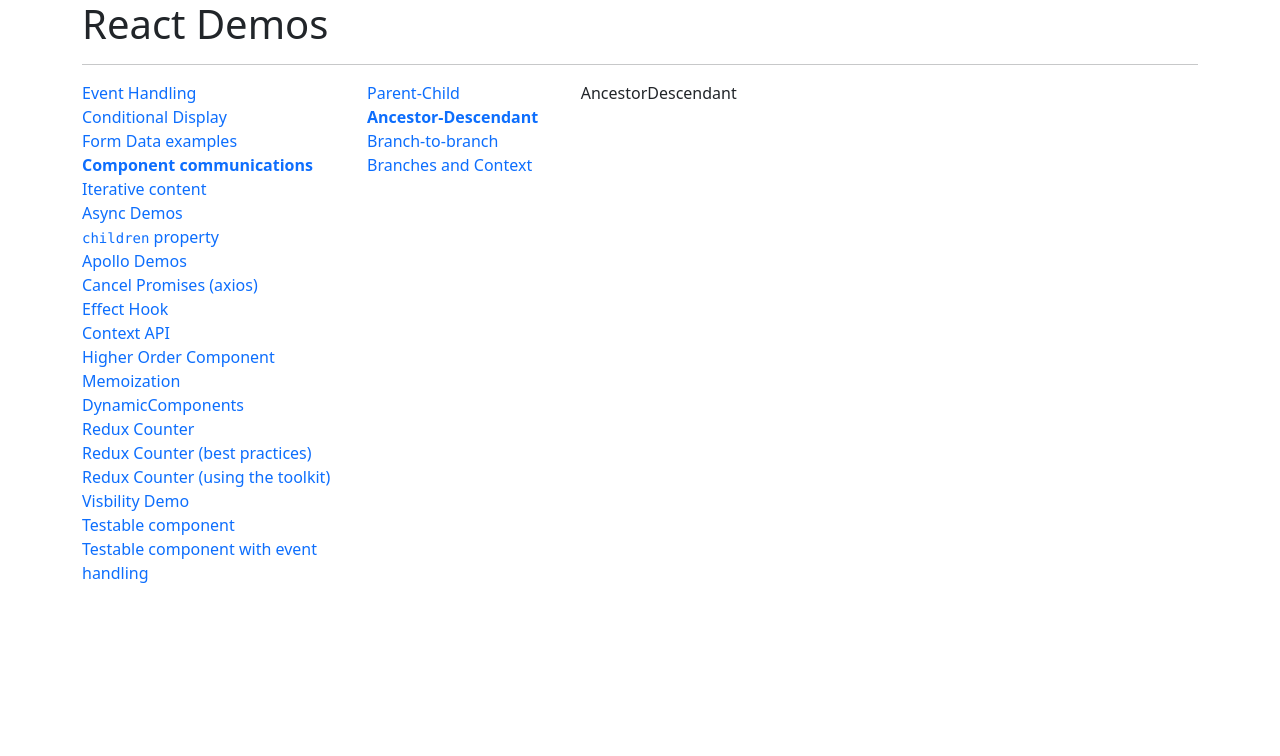
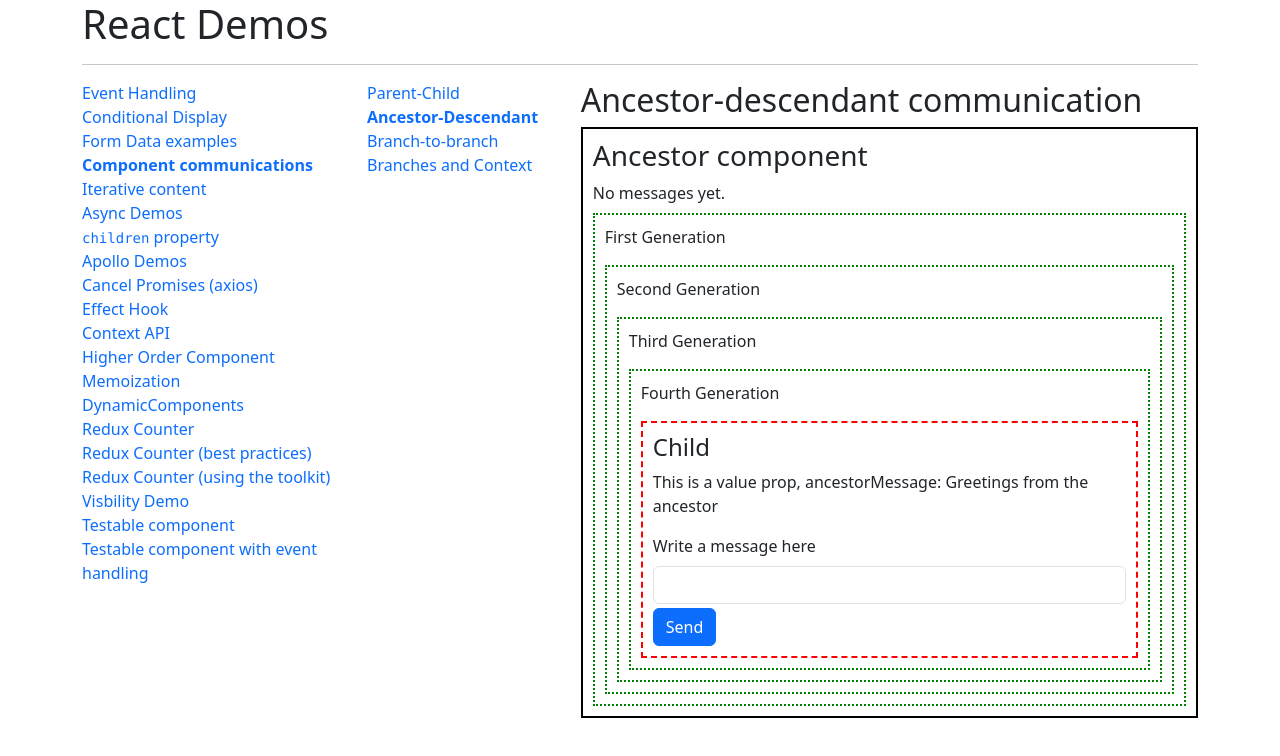
Before and after one commit to speedingplanet/front-end-bootcamp, a React (Vite) app in the folder react-demos/: page /comp-comm/ancestor-descendant in a window 1280 px wide. Shown: the top 756 px of the page. Built offline with nearby package versions, Linux system fonts and the light colour scheme.

Commit message:
ancestor-descendant in progress

```diff
--- a/react-demos/src/component-communications/AncestorDescendant.jsx
+++ b/react-demos/src/component-communications/AncestorDescendant.jsx
@@ -1,7 +1,116 @@
-import React from 'react';
+import React, { useState } from 'react';
+import { centerLine, ancestor, gen } from './AncestorDescendant.module.css';
 
 function AncestorDescendant() {
-	return <div>AncestorDescendant</div>;
+	return (
+		<section>
+			<h2>Ancestor-descendant communication</h2>
+			<Ancestor />
+		</section>
+	);
+}
+
+function Ancestor() {
+	let [descendantMessage, setDescendantMessage] = useState('');
+
+	function handleSendMessage(message) {
+		setDescendantMessage(message);
+	}
+
+	return (
+		<div style={{ border: '2px solid black', padding: '10px' }}>
+			<h3>Ancestor component</h3>
+			<div style={{ minHeight: '2em' }}>
+				{descendantMessage ? (
+					<p>Message received: {descendantMessage}</p>
+				) : (
+					<p>No messages yet.</p>
+				)}
+			</div>
+			<Gen1
+				ancestorMessage="Greetings from the ancestor"
+				onSendMessage={handleSendMessage}
+			/>
+		</div>
+	);
+}
+
+function Gen1(props) {
+	return (
+		<div style={{ border: '2px green dotted', padding: '10px' }}>
+			<p>First Generation</p>
+			<Gen2 {...props} />
+		</div>
+	);
+}
+
+function Gen2(props) {
+	return (
+		<div style={{ border: '2px green dotted', padding: '10px' }}>
+			<p>Second Generation</p>
+			<Gen3 {...props} />
+		</div>
+	);
+}
+
+function Gen3(props) {
+	return (
+		<div style={{ border: '2px green dotted', padding: '10px' }}>
+			<p>Third Generation</p>
+			<Gen4 {...props} />
+		</div>
+	);
+}
+
+function Gen4({ ancestorMessage, onSendMessage }) {
+	return (
+		<div style={{ border: '2px green dotted', padding: '10px' }}>
+			<p>Fourth Generation</p>
+			<Descendant
+				ancestorMessage={ancestorMessage}
+				onSendMessage={onSendMessage}
+			/>
+		</div>
+	);
+}
+
+function Descendant({ ancestorMessage, onSendMessage }) {
+	let [message, setMessage] = useState('');
+
+	function handleButtonClick() {
+		onSendMessage(message);
+	}
+
+	return (
+		<div style={{ border: '2px dashed red', padding: '10px' }}>
+			<h4>Child</h4>
+			<p>This is a value prop, ancestorMessage: {ancestorMessage}</p>
+			<div className="mt-3">
+				<label
+					htmlFor="message-input"
+					className="form-label"
+				>
+					Write a message here
+				</label>
+				<div className="mb-1">
+					<input
+						type="text"
+						className="form-control"
+						id="message-input"
+						value={message}
+						onChange={(event) => setMessage(event.currentTarget.value)}
+					/>
+				</div>
+				<button
+					type="button"
+					className="btn btn-primary btn-small"
+					onClick={handleButtonClick}
+				>
+					Send
+				</button>
+			</div>
+		</div>
+	);
 }
 
 export default AncestorDescendant;
--- /dev/null
+++ b/react-demos/src/component-communications/AncestorDescendant.module.css
@@ -0,0 +1,13 @@
+.centerLine {
+	background: linear-gradient(#000, #000) no-repeat center/2px 100%;
+}
+
+.ancestor {
+	border: 2px solid black;
+	padding: 10px;
+}
+
+.gen {
+	border: 2px green dotted;
+	padding: 10px;
+}
```
